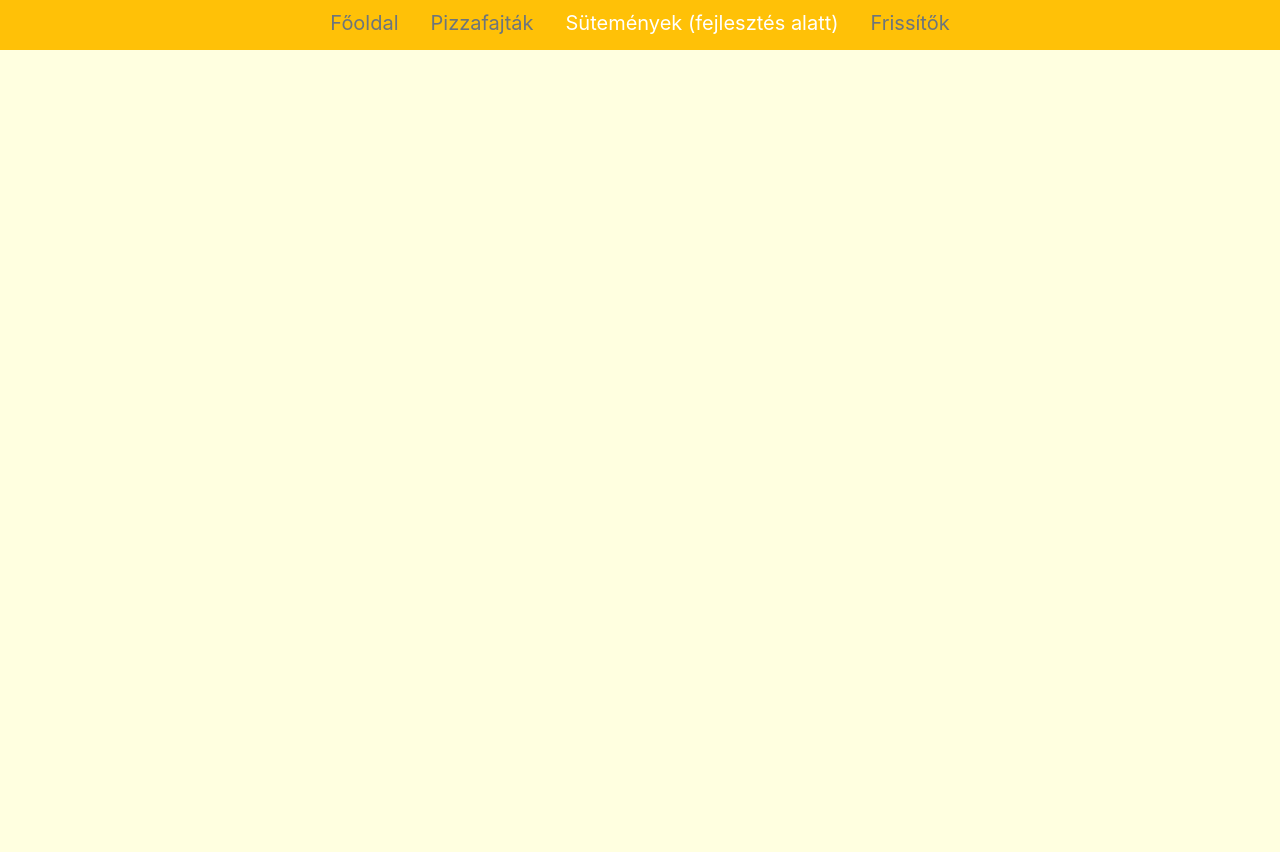
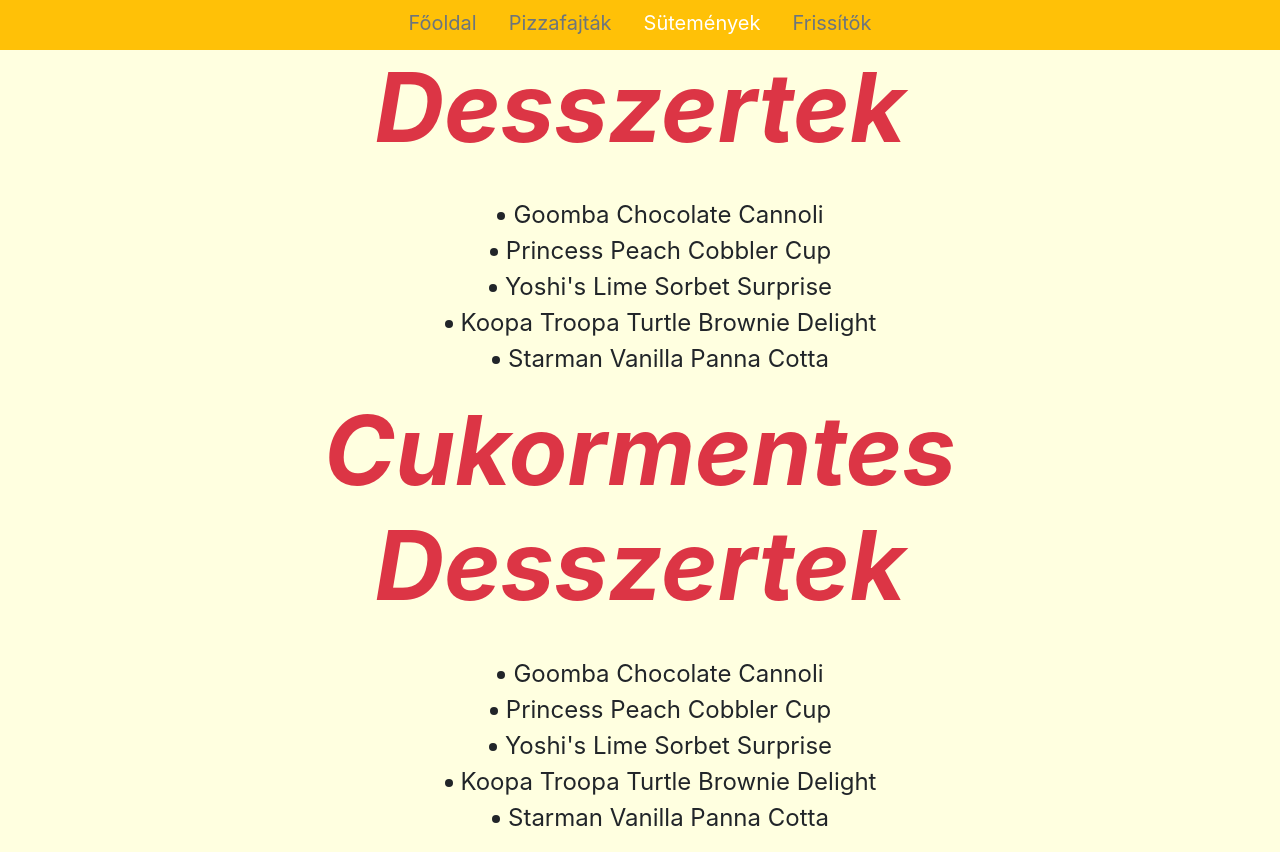
Before and after one commit to koosbalazsbence/pizzazo, a plain HTML site: page Pizzázó/sutemenyek.html in a window 1280 px wide. Before the commit the page ends 800 px from the top, so only its background shows below. Drawn offline with nearby package versions, Linux system fonts and the light colour scheme.

Commit message:
commit_08

```diff
--- a/Pizzázó/sutemenyek.html
+++ b/Pizzázó/sutemenyek.html
@@ -18,12 +18,32 @@
           <a class="nav-link text-muted" href="pizzafajtak.html">Pizzafajták</a>
         </li>
         <li class="nav-item">
-          <a class="nav-link active text-white" href="sutemenyek.html">Sütemények (fejlesztés alatt)</a>
+          <a class="nav-link active text-white" href="sutemenyek.html">Sütemények</a>
         </li>
         <li class="nav-item">
           <a class="nav-link text-muted" href="frissitok.html">Frissítők</a>
         </li>
     </ul>
     </div>
+    <h2 class="display-4 text-danger" style="font-size: 6rem; font-weight: bold;"><i>Desszertek</i></h2>
+    <br>
+        <div class="container">
+          <ul style="text-align: center; list-style-position: inside; list-style-image: url('images/'); font-size: 1.5rem;">
+            <li>Goomba Chocolate Cannoli</li>
+            <li>Princess Peach Cobbler Cup</li>
+            <li>Yoshi's Lime Sorbet Surprise</li>
+            <li>Koopa Troopa Turtle Brownie Delight</li>
+            <li>Starman Vanilla Panna Cotta</li>
+        </div>
+        <h2 class="display-4 text-danger" style="font-size: 6rem; font-weight: bold;"><i>Cukormentes <br> Desszertek</i></h2>
+        <br>
+        <div class="container">
+          <ul style="text-align: center; list-style-position: inside; list-style-image: url('images/'); font-size: 1.5rem;">
+            <li>Goomba Chocolate Cannoli</li>
+            <li>Princess Peach Cobbler Cup</li>
+            <li>Yoshi's Lime Sorbet Surprise</li>
+            <li>Koopa Troopa Turtle Brownie Delight</li>
+            <li>Starman Vanilla Panna Cotta</li>
+        </div>
 </body>
 </html>
```
Also changed, not shown: Pizzázó/frissitok.html (+11 -3 lines), Pizzázó/index.html (+1 -1 lines), Pizzázó/pizzafajtak.html (+12 -3 lines).
